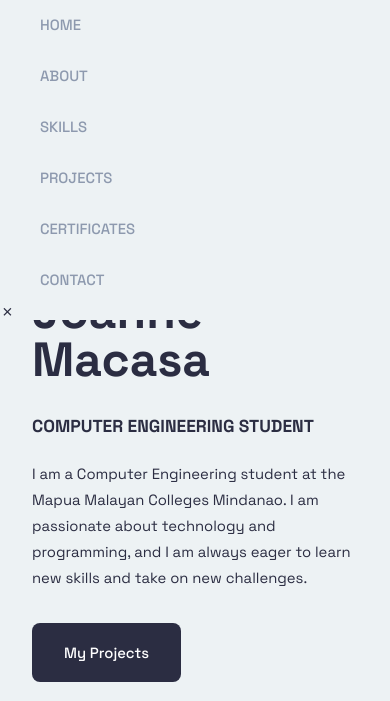
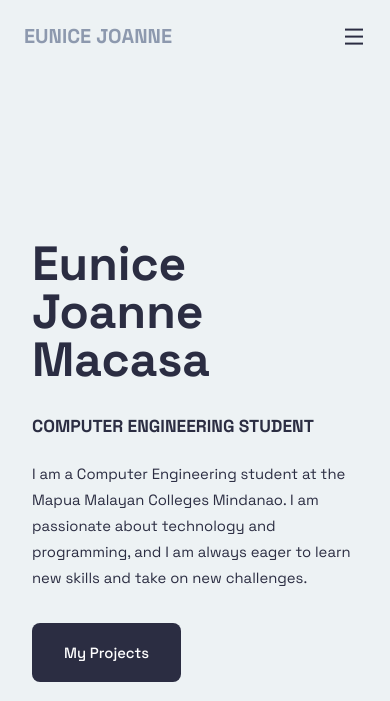
Before and after one commit to yon813/MacasaPortfolio, a plain HTML site: page index.html in a window 390 px wide. Shown: the top 701 px of the page. Drawn offline with nearby package versions, Linux system fonts and the light colour scheme; a script that the page names is missing.

Commit message:
Update portfolio

```diff
--- a/assets/css/styles.css
+++ b/assets/css/styles.css
@@ -769,18 +769,36 @@ img{
 @media screen and (max-width: 768px) {
     .nav-menu {
         position: fixed;
-        inset: 0 0 auto;
+        top: -100%;
+        left: 0;
+        width: 100%;
         background-color: var(--background-color);
+        padding-block: 4rem 3rem;
+        box-shadow: 0 4px 12px rgba(43, 45, 66, 0.15);
+        transition: top 0.4s;
+    }
+
+    .nav-menu.show-menu {
+        top: 0;
     }
 
     .nav-list {
         flex-direction: column;
         row-gap: 2rem;
+        align-items: center;
     }
 
     .nav-close,
     .nav-toggle {
         display: block;
+        font-size: 1.5rem;
+        cursor: pointer;
+    }
+
+    .nav-close {
+        position: absolute;
+        top: 1rem;
+        right: 1.5rem;
     }
 
     .home-container {
```
